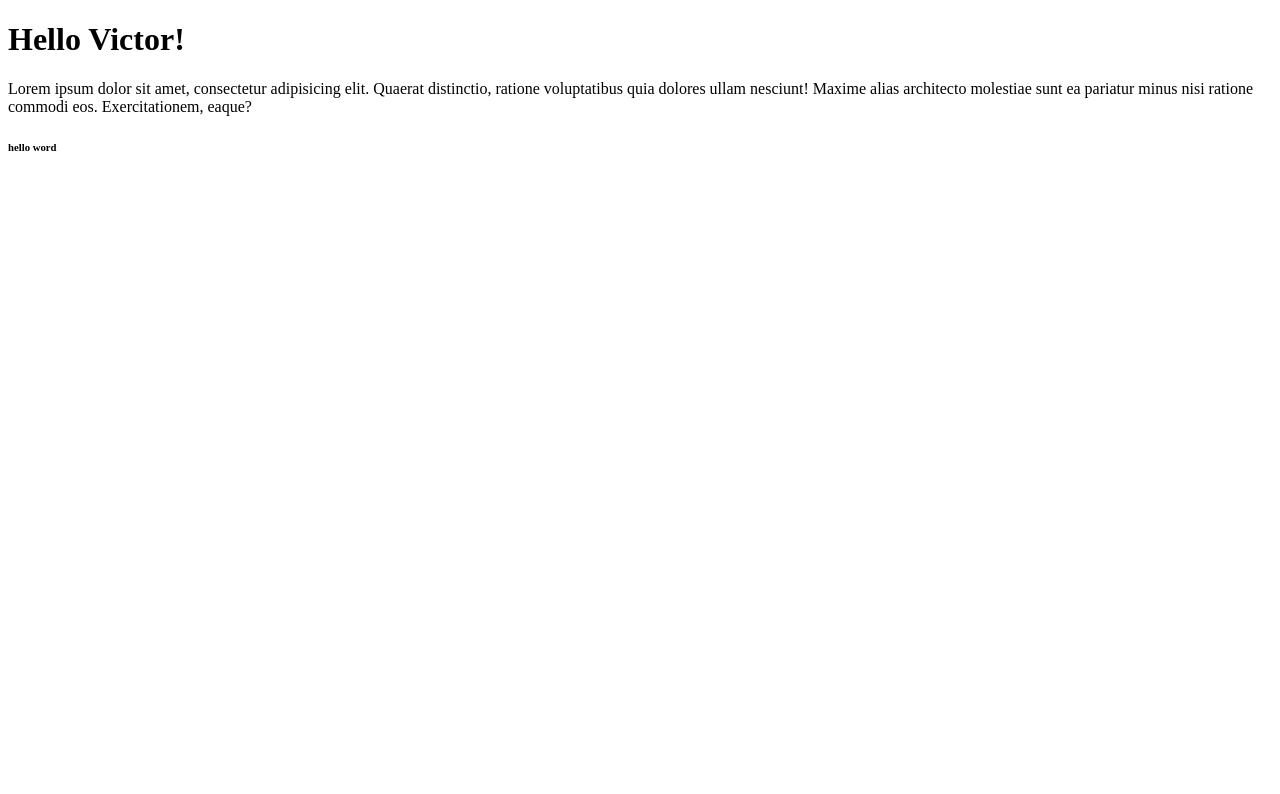
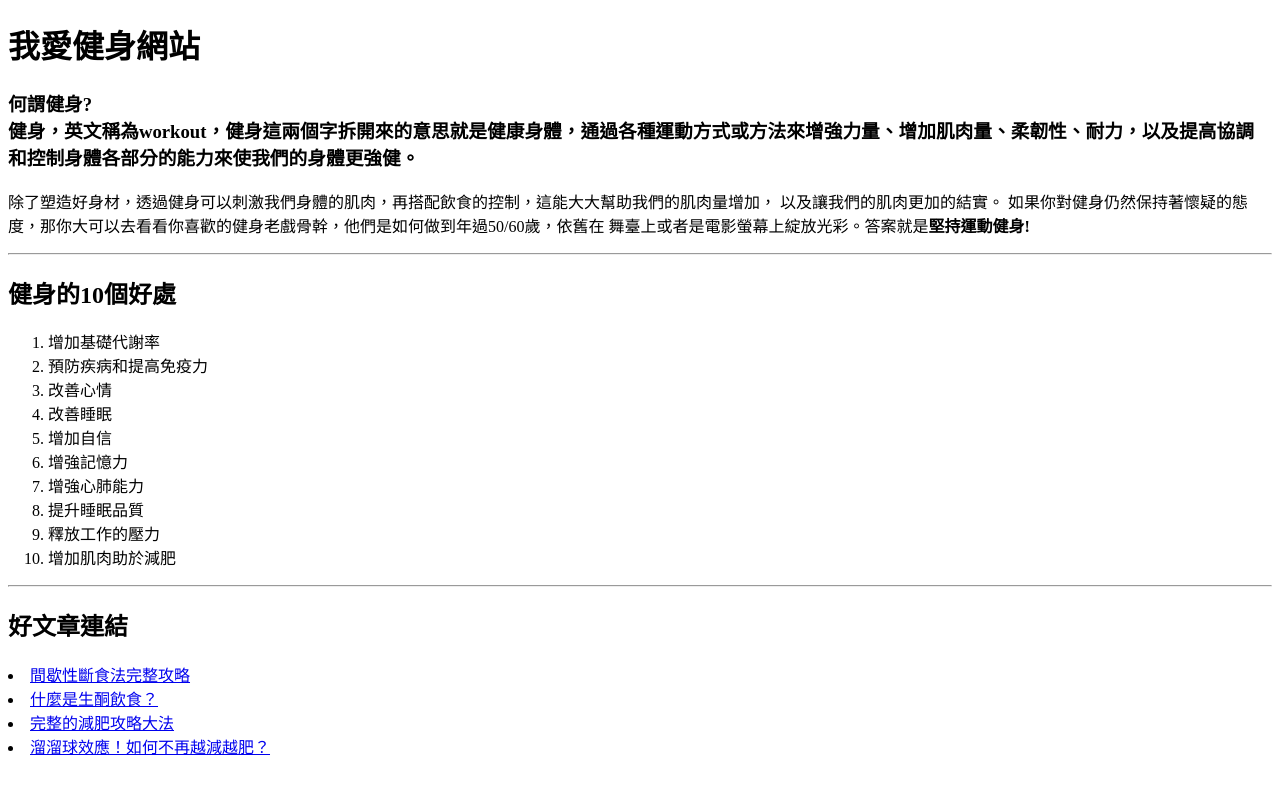
Before and after one commit to vc-yanglin/html-demo, a plain HTML site: page index.html in a window 1280 px wide. Drawn offline with Linux system fonts and the light colour scheme.

Commit message:
jerry's index

```diff
--- a/index.html
+++ b/index.html
@@ -1,12 +1,51 @@
 <!DOCTYPE html>
-<html lang="zh">
+<html lang="zh-Hant">
+
 <head>
-<meta charset="UTF-8">
-<title>Document</title>
+    <meta charset="UTF-8">
+    <title>首頁</title>
 </head>
+
 <body>
-<h1>Hello Victor!</h1>
-<p>Lorem ipsum dolor sit amet, consectetur adipisicing elit. Quaerat distinctio, ratione voluptatibus quia dolores ullam nesciunt! Maxime alias architecto molestiae sunt ea pariatur minus nisi ratione commodi eos. Exercitationem, eaque?</p>
-<h6>hello word</h6>
+    <h1>我愛健身網站</h1>
+    <h3>何謂健身?<br>
+        健身，英文稱為workout，健身這兩個字拆開來的意思就是健康身體，通過各種運動方式或方法來增強力量、增加肌肉量、柔韌性、耐力，以及提高協調和控制身體各部分的能力來使我們的身體更強健。</h3>
+    <p>
+        除了塑造好身材，透過健身可以刺激我們身體的肌肉，再搭配飲食的控制，這能大大幫助我們的肌肉量增加，
+        以及讓我們的肌肉更加的結實。
+如果你對健身仍然保持著懷疑的態度，那你大可以去看看你喜歡的健身老戲骨幹，他們是如何做到年過50/60歲，依舊在
+舞臺上或者是電影螢幕上綻放光彩。答案就是<b>堅持運動健身!</b>
+    </p>
+
+<hr>
+<h2>健身的10個好處</h2>
+<ol type="1">
+<li>增加基礎代謝率</li>
+<li>預防疾病和提高免疫力</li>
+<li>改善心情</li>
+<li>改善睡眠</li>
+<li>增加自信</li>
+<li>增強記憶力</li>
+<li>增強心肺能力</li>
+<li>提升睡眠品質</li>
+<li>釋放工作的壓力</li>
+<li>增加肌肉助於減肥</li>
+</ol>
+<hr>
+<h2>好文章連結</h2>
+<li><a target="_blank" href="https://www.peeta.tw/weight-loss/intermittent-fasting/">間歇性斷食法完整攻略</a>
+</li>
+<li><a target="_blank" href="https://www.peeta.tw/ketogenic/what-is-ketogenic-diet/">什麼是生酮飲食？</a>
+</li>
+<li>
+    <a target="_blank" href="https://www.peeta.tw/weight-loss/fat-loss-diet/">完整的減肥攻略大法</a>
+</li>
+<li>
+    <a target="_blank" href="https://www.peeta.tw/weight-loss/yo-yo-effect/">溜溜球效應！如何不再越減越肥？</a>
+</li>
+
+
 </body>
+
+
 </html>
```
